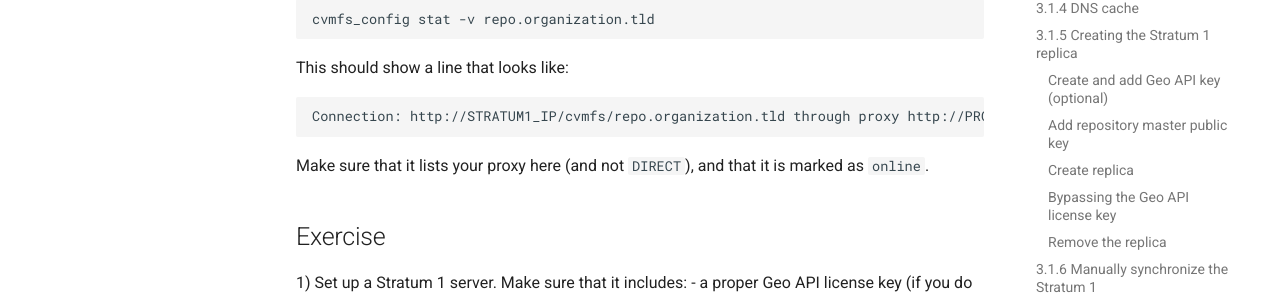
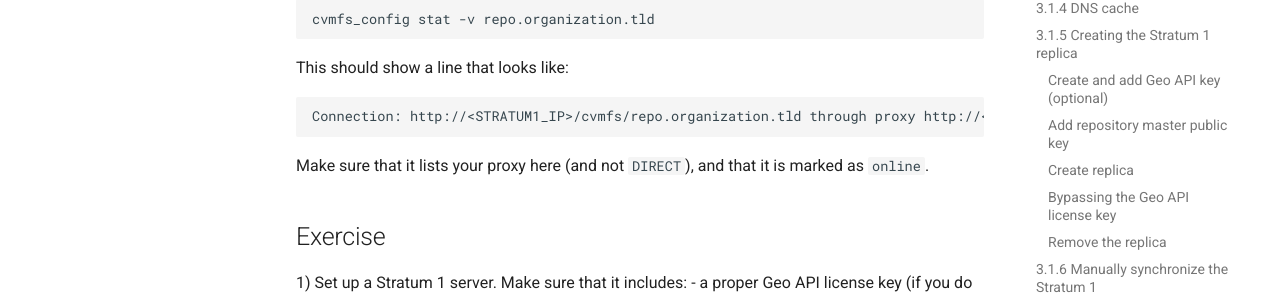
Before and after one commit to cvmfs-contrib/cvmfs-tutorial-2021, an MkDocs documentation site: the page built from docs/03_stratum1_proxies.md, in a window 1280 px wide and 900 px high, scrolled down 8571 px. Shown: the part 325-624 px from the top of the window. Built offline with MkDocs 1.6.1 and Material for MkDocs 9.7.7, drawn with Linux system fonts in a browser that asks for light colours; comment, search, counter and statistics services are not loaded.

````diff
--- a/docs/03_stratum1_proxies.md
+++ b/docs/03_stratum1_proxies.md
@@ -376,7 +376,7 @@ cvmfs_config stat -v repo.organization.tld
 
 This should show a line that looks like:
 ```
-Connection: http://STRATUM1_IP/cvmfs/repo.organization.tld through proxy http://PROXY_IP:3128 (online)
+Connection: http://<STRATUM1_IP>/cvmfs/repo.organization.tld through proxy http://<PROXY_IP>:3128 (online)
 ```
 Make sure that it lists your proxy here (and not `DIRECT`), and that it is marked as `online`.
 
````
